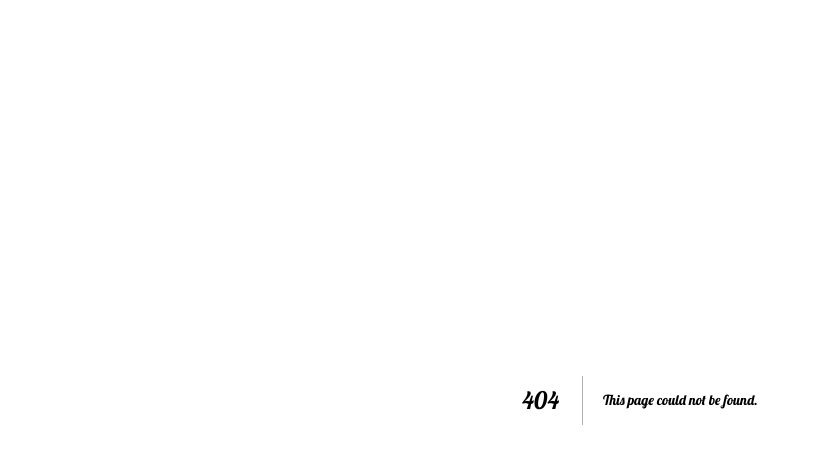
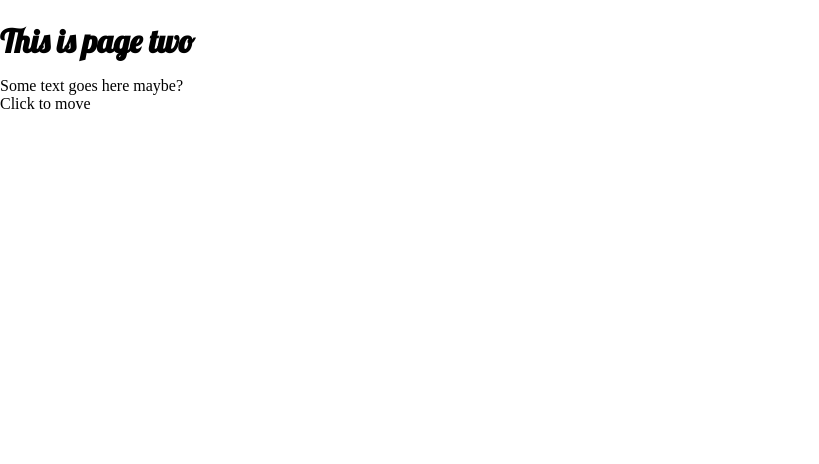
Before and after one commit to ashfordneil/santa, a Next.js app: page /demo-two in a window 1280 px wide. Before the commit this address had no page. Shown: the top 464 px of the page, without its empty margins (0-819 px from the left). Built offline with nearby package versions, Linux system fonts and the light colour scheme; a web font is replaced by a local one.

Commit message:
Add animations between pages, and some demo pages to test it with

```diff
--- a/package.json
+++ b/package.json
@@ -9,6 +9,7 @@
   },
   "dependencies": {
     "better-sqlite3": "^7.4.4",
+    "framer-motion": "^5.2.1",
     "next": "12.0.2",
     "react": "17.0.2",
     "react-dom": "17.0.2"
--- a/pages/_app.tsx
+++ b/pages/_app.tsx
@@ -1,16 +1,47 @@
+import { AnimatePresence, domAnimation, LazyMotion, m } from 'framer-motion';
 import { AppProps } from 'next/app';
 import Head from 'next/head';
+import { useRouter } from 'next/router';
+import React from 'react';
 
 import '../styles/globals.css';
 
 
-const MyApp = ({ Component, pageProps }: AppProps) =>
-  <>
+const MyApp = ({ Component, pageProps }: AppProps) => {
+  const router = useRouter();
+
+  return <>
     <Head>
       <title>Secret Santa</title>
       <link rel="icon" href="/Icon.png"/>
     </Head>
-    <Component {...pageProps} />
+    <LazyMotion features={domAnimation}>
+      <AnimatePresence>
+        <m.div
+          key={router.route}
+          initial={{ x: '180vw', y: '56.4vw' }}
+          animate={{ x: '0', y: 0 }}
+          exit={{ x: '-100%', y: '-31.3vw' }}
+          transition={{
+            duration: 3,
+            ease: 'linear'
+          }}
+        >
+          <div style={{ top: '0', position: 'fixed' }}>
+            <Component {...pageProps} />
+            <img src="/TransitionSlider.svg" alt="A sleigh pulled by reindeers, to make transitions smoother"
+                 style={{
+                   position: 'fixed',
+                   bottom: 'calc(100% - 3rem)',
+                   right: 'calc(100% + 2ch)',
+                   height: '15rem'
+                 }}
+            />
+          </div>
+        </m.div>
+      </AnimatePresence>
+    </LazyMotion>
   </>;
+};
 
 export default MyApp;
--- /dev/null
+++ b/pages/demo-two.tsx
@@ -0,0 +1,13 @@
+import Link from 'next/link';
+
+const DemoTwo = () => {
+  return (
+    <>
+      <h1>This is page two</h1>
+      <p>Some text goes here maybe?</p>
+      <Link href='/demo-one'>Click to move</Link>
+    </>
+  )
+}
+
+export default DemoTwo;
```
Also changed, not shown: pages/demo-one.tsx (added, +13 -0 lines), public/TransitionSlider.svg (added), 1 other file (tests, documents, lock files or other folders).
